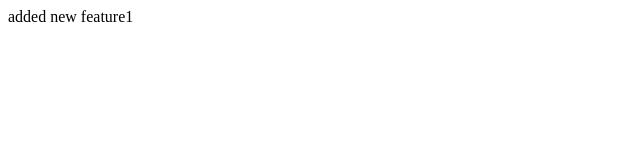
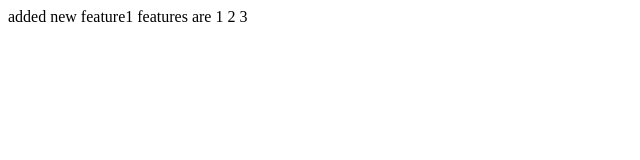
Before and after one commit to patelramesh541/hello-world, a plain HTML site: page index.html in a window 1280 px wide. Shown: the whole page, without its empty margins (0-640 px from the left). Drawn offline with Linux system fonts and the light colour scheme.

Commit message:
added body in index.htm

```diff
--- a/index.html
+++ b/index.html
@@ -1,3 +1,4 @@
 <html>
 added new feature1
+<body>features are 1 2 3</body>
 </html>
```
